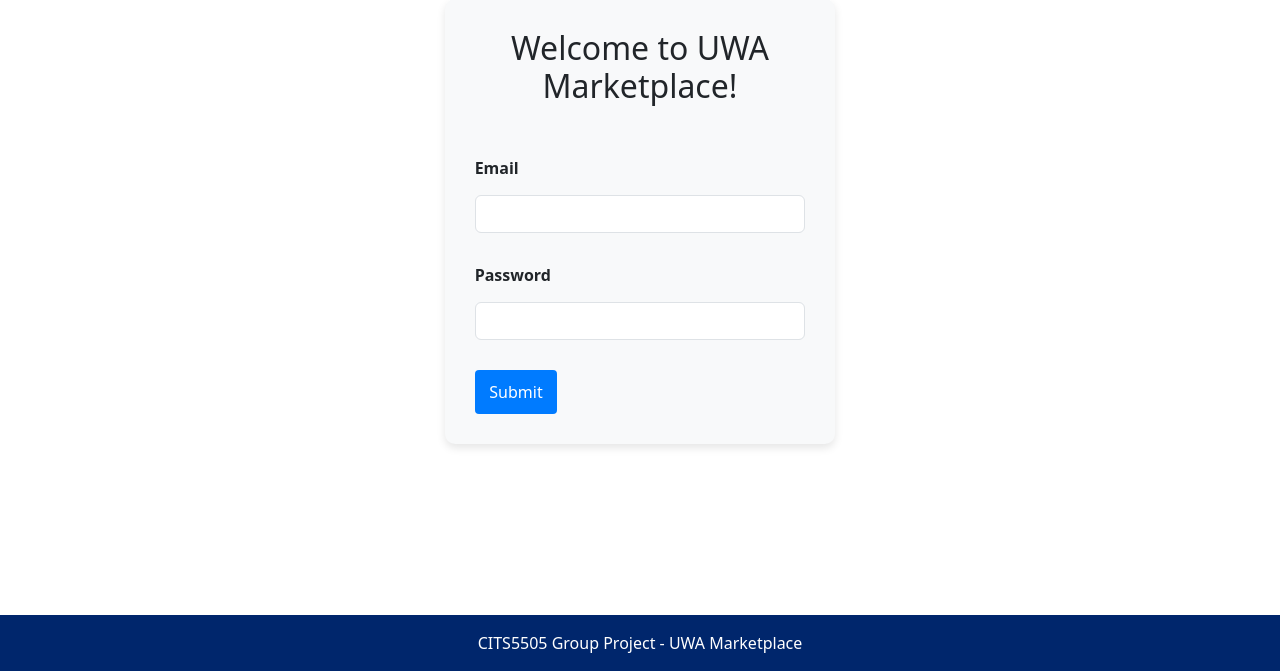
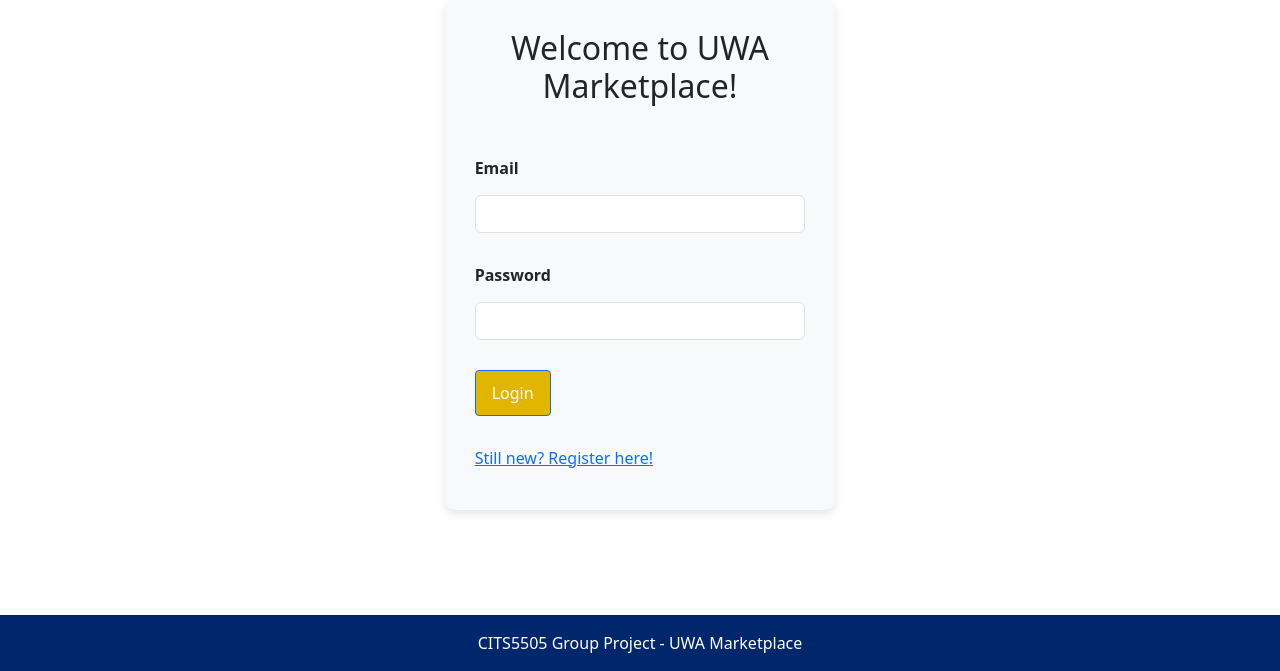
Before and after one commit to PdrTheCoder/uwa-marketplace, a Flask app: page /auth/login in a window 1280 px wide. Shown: the part 129-800 px from the top of the page. Run offline with Flask 3, Linux system fonts and the light colour scheme.

Commit message:
Add register link on login and improve form style on signup and login
- Updated auth.py to fix datetime.utcnow() usage.
- Enhanced login and sign up form UI:
  -Add register link on login page
  - Improved register, login button layout and styling on signup and login pages

```diff
--- a/uwamkp/auth.py
+++ b/uwamkp/auth.py
@@ -29,8 +29,7 @@ def register():
         user = User(email=form.email.data.lower(),
                     username=form.username.data,
                     password=hashed_password,
-                    # timezone-aware UTC datetime
-                    created_at=datetime.now(datetime.utc),
+                    created_at=datetime.utcnow(),# timezone-aware UTC datetime
                     is_admin=False,
                     deleted=False)
         db.session.add(user)
--- a/uwamkp/forms.py
+++ b/uwamkp/forms.py
@@ -14,7 +14,6 @@ class LoginForm(FlaskForm):
     email = StringField('Email', validators=[DataRequired()])
     password = PasswordField('Password', validators=[DataRequired()])
     # TODO remember_me = BooleanField('Keep me logged in')
-
 
 class RegistrationForm(FlaskForm):
     email = StringField('Email', validators=[DataRequired(), Length(1, 64),
--- a/uwamkp/templates/login.html
+++ b/uwamkp/templates/login.html
@@ -37,14 +37,19 @@
     }
 
     .btn-primary {
-        width: 25%; /* Full width button */
+        width: 23%; /* Full width button */
         padding: 10px;
-        background-color: #007bff; /* Bootstrap primary blue */
+        background-color: #E1B600; /*earth yellow color for button*/
         color: white;
-        border: none;
         border-radius: 4px;
         cursor: pointer;
+        margin-bottom: 20px; /* Space between buttons on small screens */
     }
+    .btn-container {
+        display: flex;
+        justify-content: space-between; /* Distributes space between the buttons */
+        margin-bottom: 10px; /* Space below the button container */
+        }
 
     .errors {
         color: #dc3545; /* Bootstrap danger color */
@@ -57,6 +62,13 @@
     @media (max-width: 400px) {
         .login-form {
             padding: 15px; /* Reduce padding on very small screens */
+        }
+        .btn-primary {
+            width: 23%; /* Full width buttons on small screens */
+            margin-bottom: 10px; /* Space between buttons on small screens */
+        }
+        .btn-container {
+            flex-direction: column; /* Stack buttons vertically on small screens */
         }
     }
 </style>
@@ -90,8 +102,13 @@
                     </ul>
                     {% endif %}
                 </div>
-                <button type="submit" class="btn btn-primary">Submit</button>
+                <div class="btn-container">
+                <button type="submit" class="btn btn-primary">Login</button>
+                </div>
                 </form>
+                <div class="btn-container">
+                <a href="{{ url_for('auth.register') }}" class="btn-custom">Still new? Register here!</a>
+                </div>
             </div>
         </div>
     </div>
--- a/uwamkp/templates/signup.html
+++ b/uwamkp/templates/signup.html
@@ -32,7 +32,7 @@
 
                 <div class="mb-3">
                     {{ form.username.label(class="form-label",style="font-weight: bold") }}
-                    {{ form.username(class="form-control", placeholder="Set your username, which should show on the webpage") }}
+                    {{ form.username(class="form-control", placeholder="Letters first and only enter letters, numbers, dots or underscores") }}
                     {% if form.username.errors %}
                         <div class="alert alert-danger">
                             {% for error in form.username.errors %}
@@ -65,8 +65,7 @@
                         </div>
                     {% endif %}
                 </div>
-
-                {{ form.submit(class="btn btn-primary") }}
+                {{ form.submit(class="btn btn-primary",style="background-color: #E1B600;") }}
             </form>
         </div>
     </div>
```
